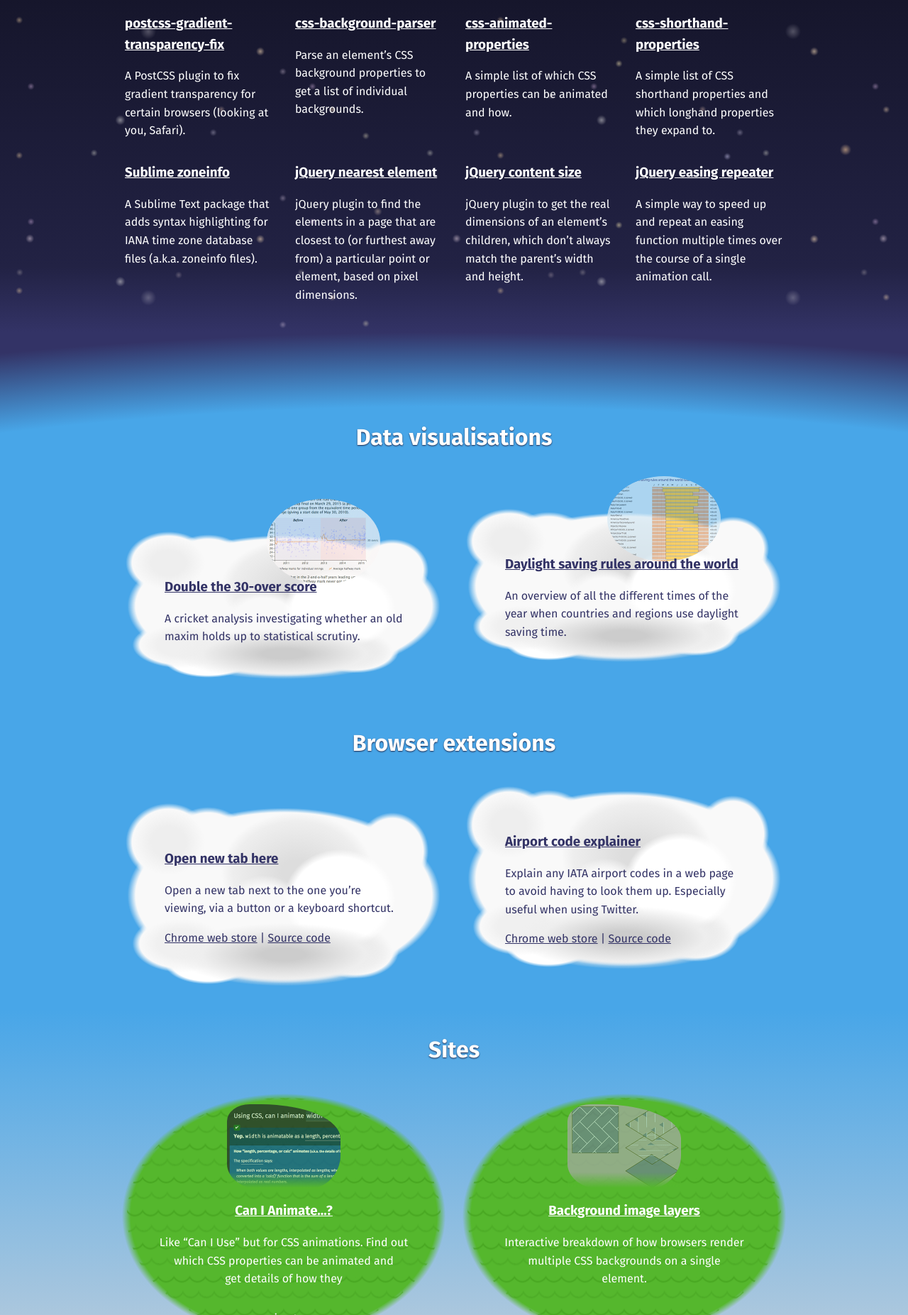
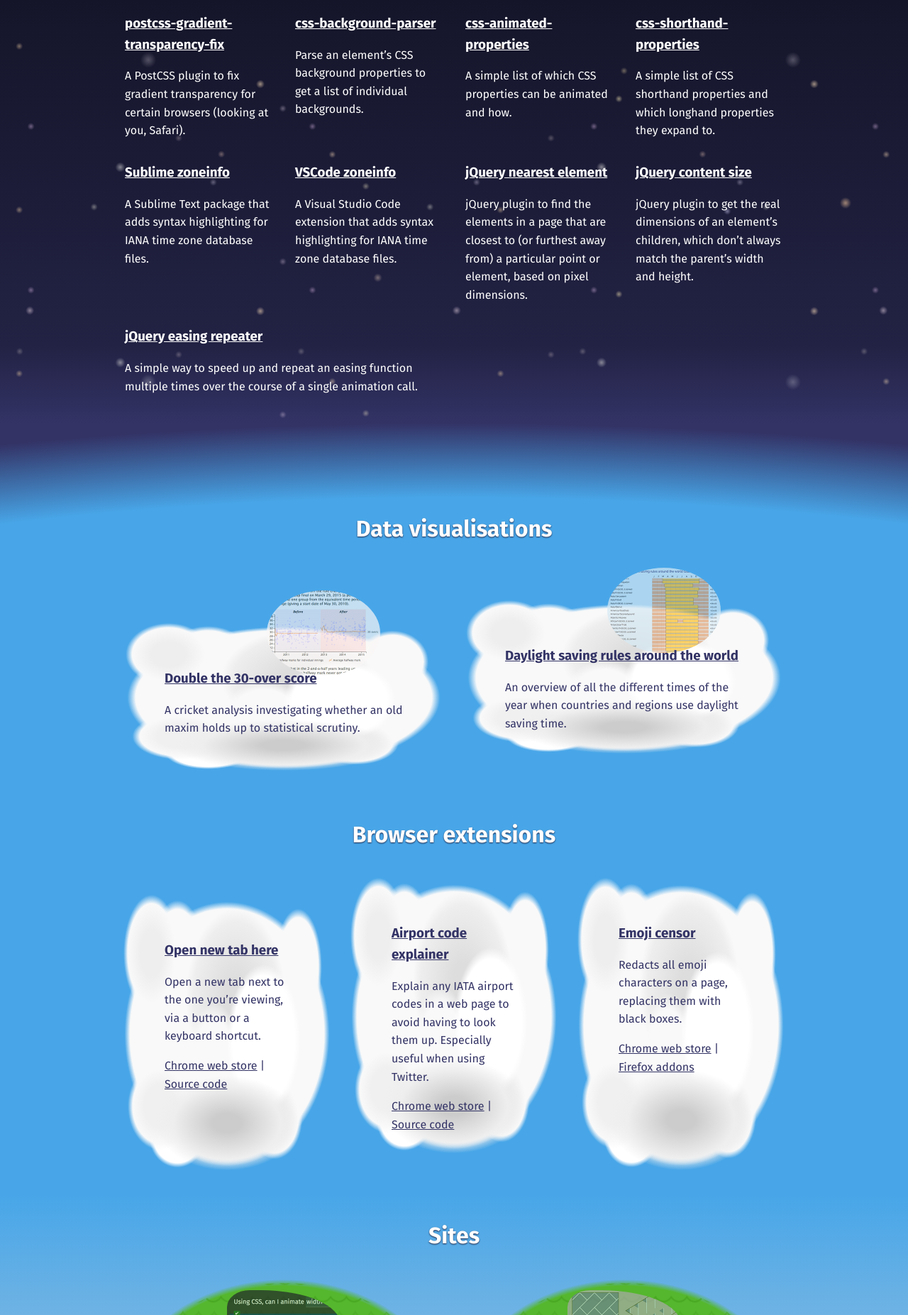
Before and after one commit to gilmoreorless/gilmoreorless.github.com, a website: page index.html in a window 1280 px wide. Shown: the part 989-2842 px from the top of the page at 71% size. Drawn offline with Linux system fonts and the light colour scheme.

Commit message:
Added Emoji Censor browser extension and VSCode zoneinfo

```diff
--- a/index.html
+++ b/index.html
@@ -94,8 +94,14 @@
                 </li>
                 <li class="project-item">
                     <div class="project-details project-tag-sublime">
-                        <h3 class="project-title"><a href="https://github.com/gilmoreorless/sublime-zoneinfo">Sublime zoneinfo</a></h3>
-                        <p class="project-description">A Sublime Text package that adds syntax highlighting for IANA time zone database files (a.k.a. zoneinfo files).</p>
+                        <h3 class="project-title"><a href="https://packagecontrol.io/packages/zoneinfo">Sublime zoneinfo</a></h3>
+                        <p class="project-description">A Sublime Text package that adds syntax highlighting for IANA time zone database files.</p>
+                    </div>
+                </li>
+                <li class="project-item">
+                    <div class="project-details project-tag-vscode">
+                        <h3 class="project-title"><a href="https://marketplace.visualstudio.com/items?itemName=gilmoreorless.vscode-zoneinfo">VSCode zoneinfo</a></h3>
+                        <p class="project-description">A Visual Studio Code extension that adds syntax highlighting for IANA time zone database files.</p>
                     </div>
                 </li>
                 <li class="project-item">
@@ -158,6 +164,13 @@
                         <h3 class="project-title"><a href="https://chrome.google.com/webstore/detail/airport-code-explainer/mceehpfaopbngcflhlgkabgjonnngmjf">Airport code explainer</a></h3>
                         <p class="project-description">Explain any IATA airport codes in a web page to avoid having to look them up. Especially useful when using Twitter.</p>
                         <p class="project-description"><a href='https://chrome.google.com/webstore/detail/airport-code-explainer/mceehpfaopbngcflhlgkabgjonnngmjf'>Chrome web store</a> | <a href='https://github.com/gilmoreorless/convert-airport-codes'>Source code</a></p>
+                    </div>
+                </li>
+                <li class="project-item">
+                    <div class="project-details">
+                        <h3 class="project-title"><a href="https://chrome.google.com/webstore/detail/emoji-censor/heceohcbaahlibmaeheomnkpmhnggnld">Emoji censor</a></h3>
+                        <p class="project-description">Redacts all emoji characters on a page, replacing them with black boxes.</p>
+                        <p class="project-description"><a href='https://chrome.google.com/webstore/detail/emoji-censor/heceohcbaahlibmaeheomnkpmhnggnld'>Chrome web store</a> | <a href='https://addons.mozilla.org/addon/emoji-censor/'>Firefox addons</a></p>
                     </div>
                 </li>
             </ul>
```
Also changed, not shown: gilhub/src/projects.json (+16 -2 lines).
